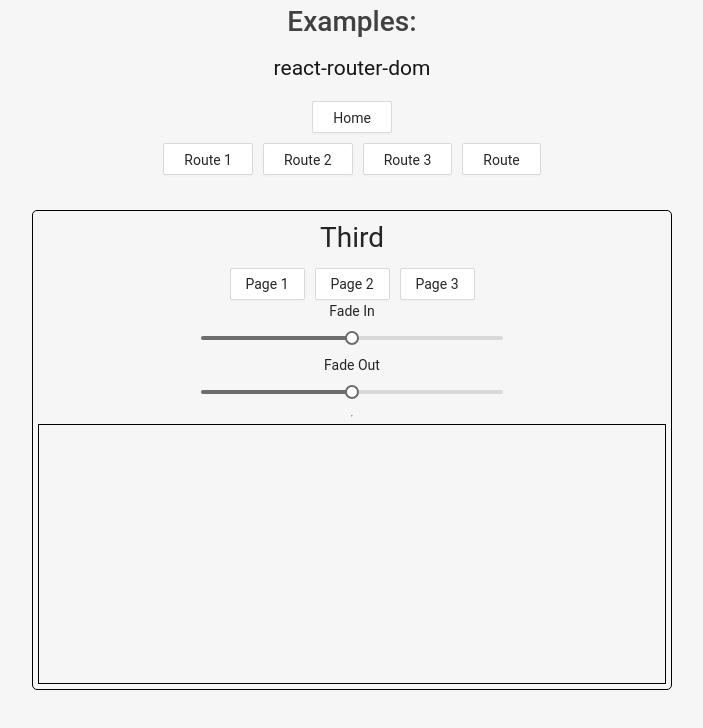
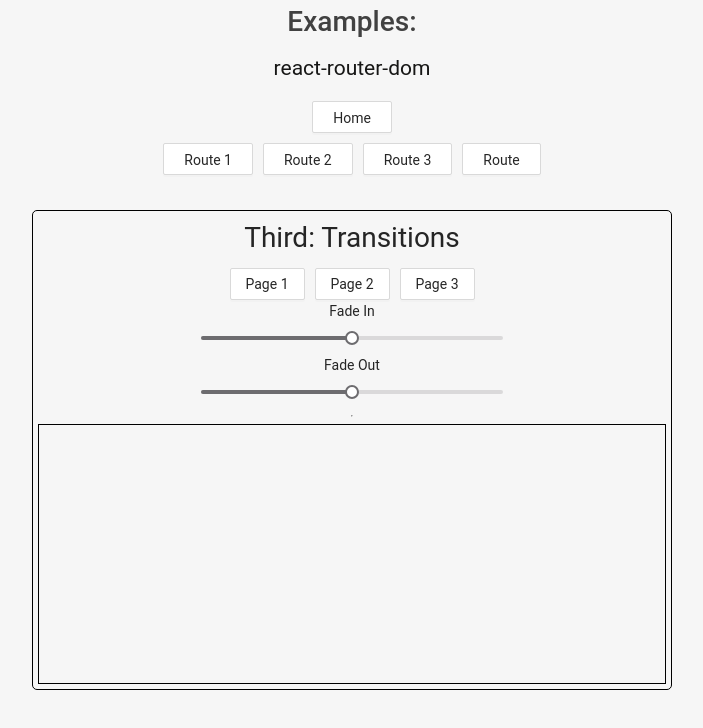
Before and after one commit to otavioadcp/react-router-examples, a React (Create React App) app: page /thirdExample in a window 1280 px wide. Shown: the top 728 px of the page, without its empty margins (288-991 px from the left). Built offline with nearby package versions, Linux system fonts and the light colour scheme.

Commit message:
add title

```diff
--- a/src/components/Pages/ThirdExample.js
+++ b/src/components/Pages/ThirdExample.js
@@ -62,7 +62,7 @@
 
   return (
     <div className="Page">
-      <p>Third</p>
+      <p>Third: Transitions</p>
       <div className="thirdExampleLink">
         <Link className="thirdExampleLink" to={`${url}/pages/page1`}>
           <Button>Page 1</Button>
```
